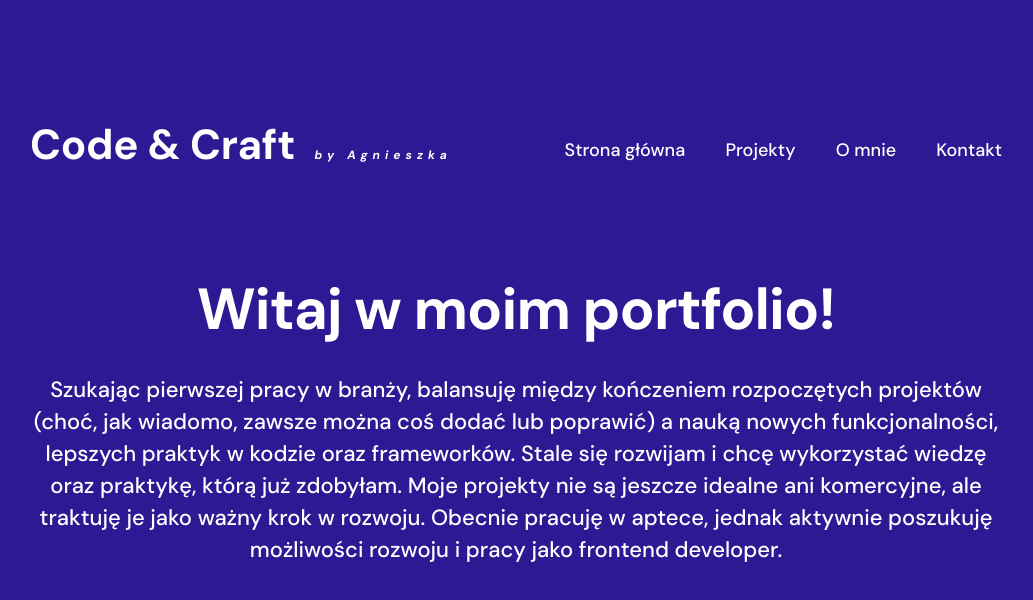
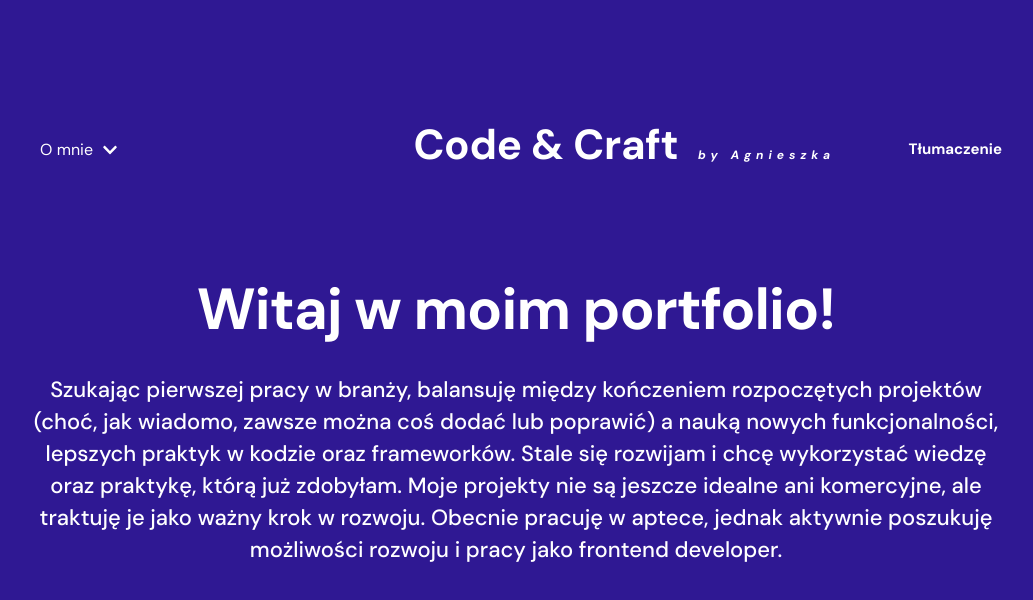
Before and after one commit to AgnieszkaDra/Code-Craft-by-Agnieszka, a React (Vite) app: page / in a window 1280 px wide. Shown: the top 600 px of the page, without its empty margins (124-1157 px from the left). Built offline with nearby package versions, Linux system fonts and the light colour scheme.

Commit message:
correct typing

```diff
--- a/src/App.tsx
+++ b/src/App.tsx
@@ -1,6 +1,7 @@
 import { Header, Panel } from './components';
 import { Main } from './components';
 import '../src/styles/index.scss';
+//import Projects from './components/Projects';
 
 function App() {
 
@@ -9,6 +10,7 @@ function App() {
       <Header />
       <Main>
         <Panel className="main__panel" />
+        {/* <Projects/> */}
         {/* <Outlet /> */}
       </Main>
     </div>
--- a/src/components/Header.tsx
+++ b/src/components/Header.tsx
@@ -30,8 +30,9 @@ const Header = () => {
       animate={{ opacity: 1 }}
       transition={{ delay: 0.4, duration: 0.6 }}
     >
+      <Menu />
       <Logo />
-      <Menu />
+      <h2>Tłumaczenie</h2>
     </motion.nav>
   </motion.header>
   );
--- a/src/data/data.ts
+++ b/src/data/data.ts
@@ -1,4 +1,3 @@
-
 import type { Data } from '../types/data';
 
 export const data: Data = {
@@ -7,12 +6,12 @@ export const data: Data = {
       id: 0,
       name: '(Root)',
       title: 'Menu',
-      childIds: [1, 2, 3, 4],
+      childIds: [1],
     },
     1: {
       id: 1,
-      title: 'Strona główna',
-      path: '/Strona glówna',
+      title: 'O mnie',
+      childIds: [2, 3],
     },
     2: {
       id: 2,
@@ -21,11 +20,6 @@ export const data: Data = {
     },
     3: {
       id: 3,
-      title: 'O mnie',
-      path: '/O mnie',
-    },
-    4: {
-      id: 4,
       title: 'Kontakt',
       path: '/Kontakt',
     },
@@ -41,17 +35,16 @@ export const data: Data = {
       id: 1,
       title: 'Shop TS. Still in the developing process',
       url: 'https://github.com/AgnieszkaDra/shop-TS',
-      description:
-        'This project is an e-commerce web application built using TypeScript, json-server, and Vite. The application features a client-side interface for users to browse products, manage a shopping cart, and place orders. On the admin side, there’s an interface for managing orders and tracking their status.',
+      description: 'This project is an e-commerce web application built using TypeScript, json-server, and Vite. The application features a client-side interface for users to browse products, manage a shopping cart, and place orders. On the admin side, there’s an interface for managing orders and tracking their status.',
     },
     2: {
       id: 2,
       title: 'Hall Reservation. Still in the developing process',
       url: 'https://github.com/AgnieszkaDra/Hall-Reservation',
-      description:
-        'This project is a Hall Reservation System being developed in pure TypeScript, following Object-Oriented Programming (OOP) principles. The goal is to create a structured, maintainable, and scalable application for managing hall reservations efficiently',
+      description: 'This project is a Hall Reservation System being developed in pure TypeScript, following Object-Oriented Programming (OOP) principles. The goal is to create a structured, maintainable, and scalable application for managing hall reservations efficiently',
     },
   },
+
 };
 
 export default data;
--- a/src/styles/fonts.scss
+++ b/src/styles/fonts.scss
@@ -52,6 +52,22 @@ body {
   }
 }
 
+// .text {
+//   &.p {
+//     font-weight: 400;
+//     font-size: 16px;
+//     line-height: 26px;
+//     letter-spacing: 0;
+//     &.label {
+//       font-weight: 700;
+//       font-size: 14px;
+//       line-height: 26px;}
+//     }
+//     &.paragraph {
+//       margin:  1rem 0;
+//     }
+// }
+
 .text {
   &.p {
     font-weight: 400;
@@ -64,7 +80,11 @@ body {
       line-height: 26px;}
     }
     &.paragraph {
-      margin:  1rem 0;
+       font-weight: 400;
+    font-size: 16px;
+    line-height: 26px;
+    letter-spacing: 0;
+
     }
 }
 
--- a/src/styles/global.scss
+++ b/src/styles/global.scss
@@ -43,6 +43,7 @@ li {
 a {
   text-decoration: none;
   cursor: pointer;
+  color: $white;
 }
 
 img {
--- a/src/styles/header.scss
+++ b/src/styles/header.scss
@@ -33,10 +33,12 @@
   top: 0;
   transform: translateX(100%);
   background-color: $color-background-dark;
-  @include flexAbsoluteCenter();
+  display: flex;
+  justify-content: space-between;
+  align-items: center;
   &__logo {
     display: none;
-    margin-right: auto;
+
     @include respond(md, lg, xl){
       display: block;
     }
@@ -71,10 +73,9 @@
   align-items: center;
   flex-direction: column;
   height: 100vh;
-  width: 100%;
   padding-top: 10rem;
   margin-left: auto;
-
+  color: $white;
   & > * {
     @include flexAbsoluteCenter();
   }
@@ -83,7 +84,7 @@
     padding: map-get($padding, large);
 
     @include respond(md, lg, xl) {
-      padding: 0;
+      padding: 10px;
     }
   }
 
@@ -91,14 +92,12 @@
     height: 0;
     padding-top: 0;
     flex-direction: row;
-    width: 40%;
-    justify-content: space-between;
-    margin-left: auto;
+    width: 310px;
+
     }
-
-  @include respond(lg) {
-    width: 45%;
-  }
+    &__title {
+      color: $white;
+    }
 
   &__link {
     font-size: 1.8rem;
@@ -111,22 +110,39 @@
     &:hover{
       opacity: 30%;
     }
+  }
+
+  &__item {
+    position: relative;
+      &--chevron-down {
+        margin-left: 9px;
+      }
+    // &:active {
+    //   background-color: $color-action-third;
+    //   width: 120px;
+    //   height: 2rem;
+    //   border-radius: 100px;
+    //   @include flexAbsoluteCenter();
+    //   overflow: visible;
+    //   @include respond(md, lg) {
+    //   height: 40px;
+    //   }
+    // }
 
   }
 
-  &__item {
 
-    &:active {
-      background-color: $color-action-third;
-      width: 120px;
-      height: 2rem;
-      border-radius: 100px;
-      @include flexAbsoluteCenter();
-      overflow: visible;
-      @include respond(md, lg) {
-      height: 40px;
-      }
-    }
+  &__submenu {
+    position: absolute;
+    top: 100%;
+    margin-right: auto;
+   & > * {
+margin-top: 7px;
+
+    .menu__link {
+
+
+   }
 
   }
-}
+}}
--- a/src/types/navbar.ts
+++ b/src/types/navbar.ts
@@ -19,6 +19,7 @@ export interface MenuItem {
 
 export interface MenuData {
   menu: Record<number, MenuItem>;
+  menuItem: MenuItem;
 }
 
 export type MenuProps = {
--- a/src/ui/Menu.tsx
+++ b/src/ui/Menu.tsx
@@ -1,28 +1,61 @@
+import { useState, type JSX } from 'react';
+import { Link } from 'react-router-dom';
+import { FaChevronDown } from 'react-icons/fa';
+import type { MenuItem } from '../types/navbar';
 import data from '../data/data';
-import NavigationLink from './NavigationLink';
+import type { Data } from '../types/data';
 
-const Menu = () => {
-  const menu = data.menu;
-  const root = menu[0];
-  const menuIds = root.childIds;
+
+
+
+
+type MenuItemProps = {
+  id: number;
+  menu: Data['menu']
+};
+
+const MenuItemComponent = ({ id, menu }: MenuItemProps): JSX.Element => {
+  const item = menu[id];
+  const hasChildren = Array.isArray(item.childIds) && item.childIds.length > 0;
+  const [open, setOpen] = useState(false);
+
+  const toggle = () => setOpen((prev) => !prev);
 
   return (
-    <ul className={`menu`}>
-      {menuIds?.map((id: number) => {
-        const menuItem = menu[id];
-        return (
-          <li key={id} className={`menu__item`}>
-            {menuItem.path && (
-              <NavigationLink
-                to={menuItem.path || '#'}
-                value={menuItem.title || 'Untitled'}
-                className={'menu__link'}
-              />
-            )}
-          </li>
-        );
-      })}
-    </ul>
+    <li className="menu__item text paragraph" onClick={toggle}>
+      {item.path ? (
+        <Link to={item.path} className="menu__link">
+          {item.title}
+        </Link>
+      ) : (
+        <span>{item.title}</span>
+      )}
+      {hasChildren && <FaChevronDown className="menu__item--chevron-down" />}
+      {hasChildren && open && (
+        <ul className="menu__submenu">
+          {item.childIds!.map((childId) => (
+            <MenuItemComponent key={childId} id={childId} menu={menu} />
+          ))}
+        </ul>
+      )}
+    </li>
+  );
+};
+
+const Menu = (): JSX.Element => {
+
+  const menu: Data['menu'] = data.menu;
+  const root: MenuItem = menu[0];
+  const rootChildren = root.childIds || [];
+
+  return (
+    <nav>
+      <ul className="menu">
+        {rootChildren.map((id) => (
+          <MenuItemComponent key={id} id={id} menu={menu} />
+        ))}
+      </ul>
+    </nav>
   );
 };
 
```
Also changed, not shown: src/components/Projects.tsx (+29 -26 lines).
